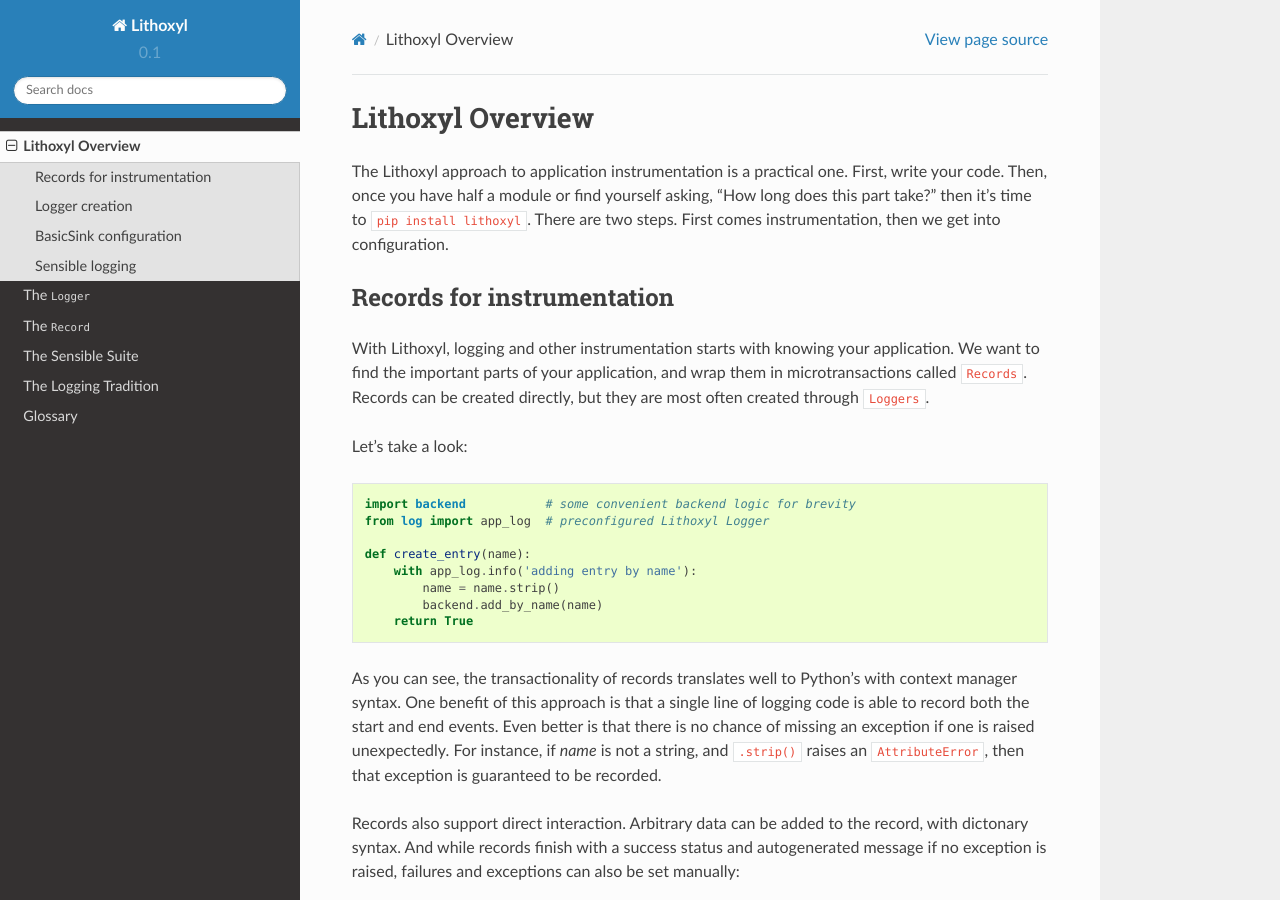
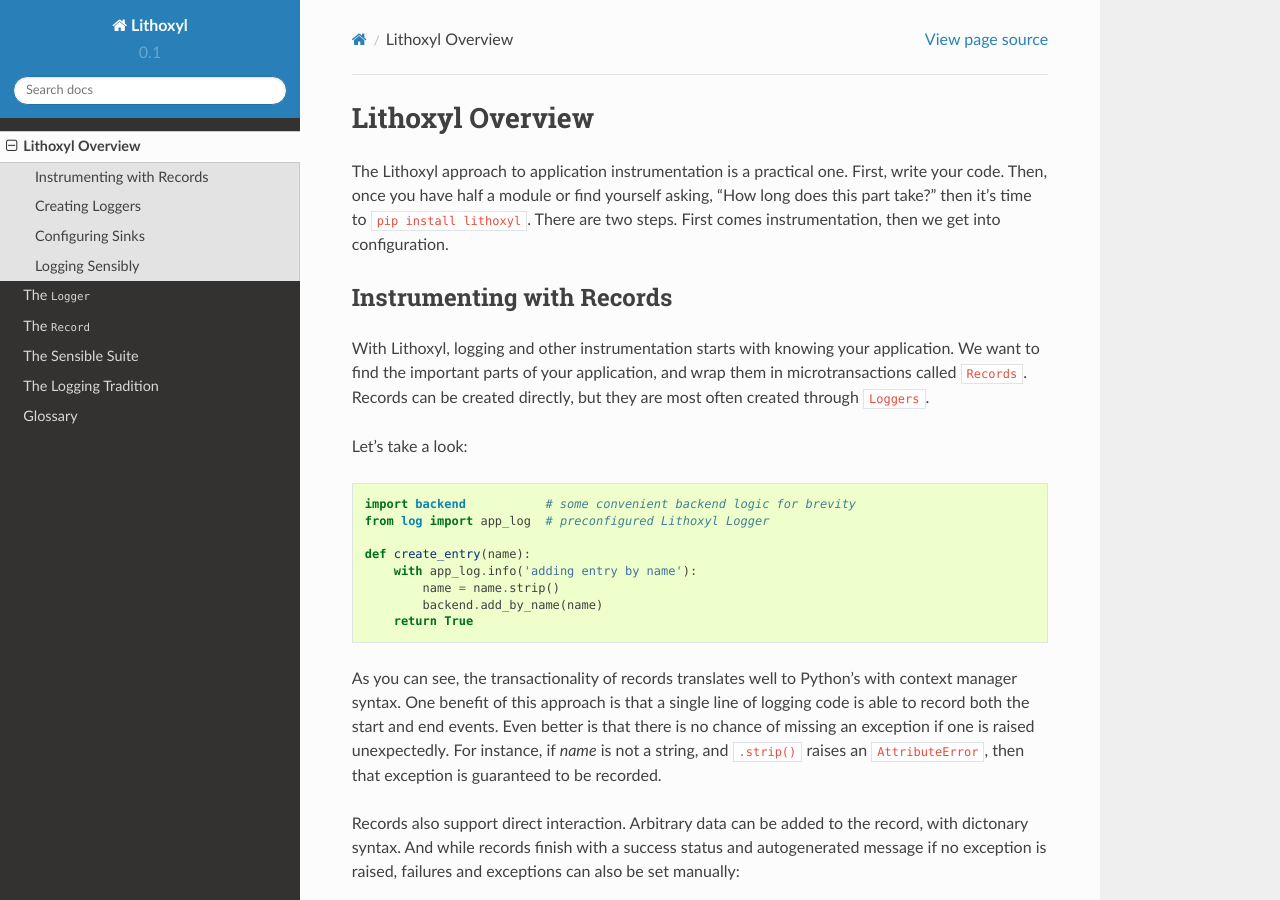
Before and after one commit to mahmoud/lithoxyl, a Sphinx documentation site: the page built from docs/overview.rst, in a window 1280 px wide and 900 px high. Built offline with Sphinx 7.4.7 and the Read the Docs theme 2.0.0, drawn with Linux system fonts in a browser that asks for light colours; some of the changed text lies outside the part shown.

Commit message:
another overview heading revamp

```diff
--- a/docs/overview.rst
+++ b/docs/overview.rst
@@ -7,8 +7,8 @@
 ``pip install lithoxyl``. There are two steps. First comes
 instrumentation, then we get into configuration.
 
-Records for instrumentation
----------------------------
+Instrumenting with Records
+--------------------------
 
 With Lithoxyl, logging and other instrumentation starts with knowing
 your application. We want to find the important parts of your
@@ -87,8 +87,8 @@
 to the origin and destination of the records we create and populate:
 Loggers and Sinks.
 
-Logger creation
----------------
+Creating Loggers
+----------------
 
 Records make up most of an application's interaction with Lithoxyl,
 but it would not be very easy to create a Record without a Logger.
@@ -120,8 +120,8 @@
 own, they are conceptually useful, but without Sinks, they are all
 potential.
 
-BasicSink configuration
------------------------
+Configuring Sinks
+-----------------
 
 So far, we have discovered two uses of the Lithoxyl Logger:
 
@@ -150,7 +150,7 @@
 persistent logging to streams (stdout/stderr) and files. Lithoxyl is
 more than capable.
 
-Sensible logging
+Logging Sensibly
 ----------------
 
 For developers who want a sensible and practical default, Lithoxyl
```
